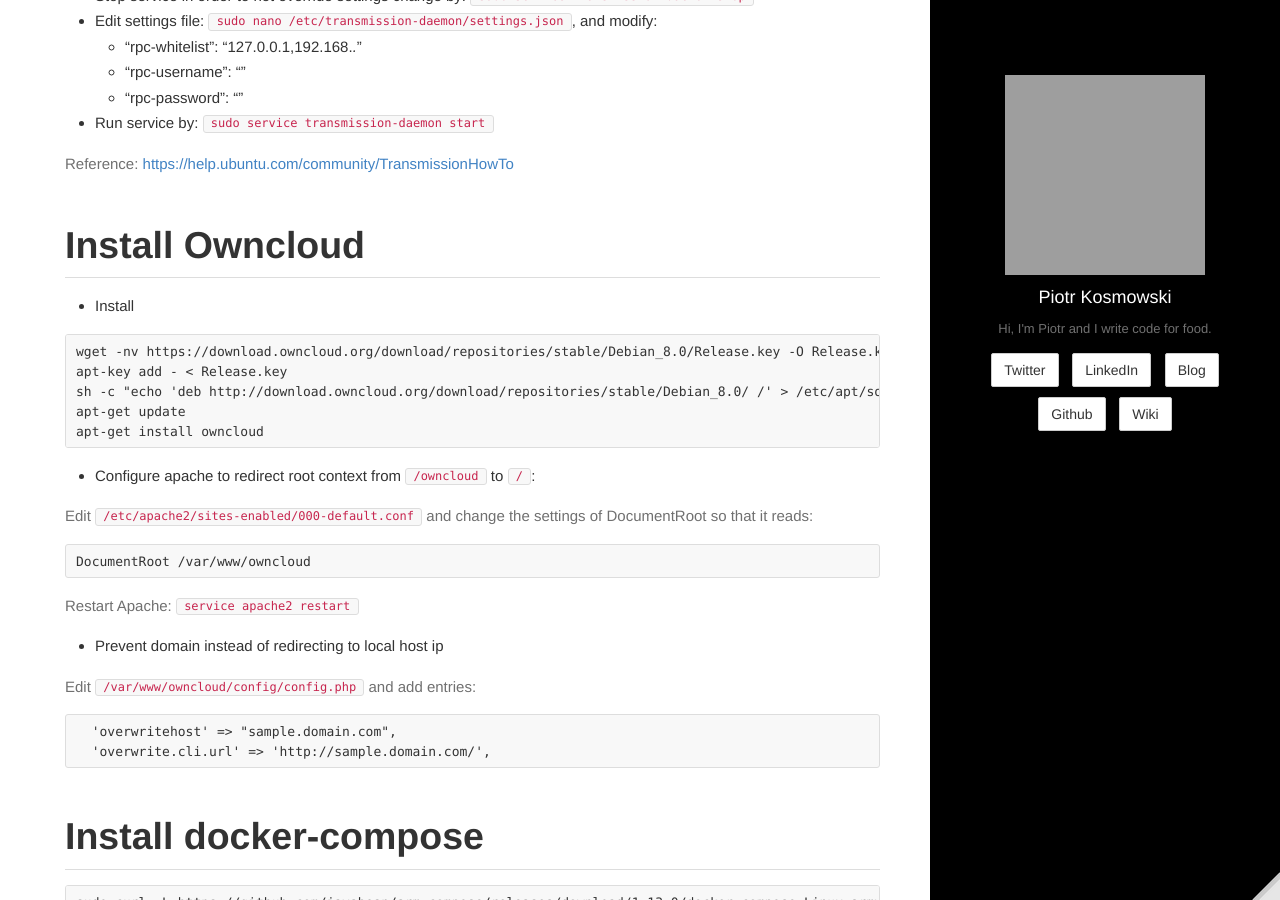
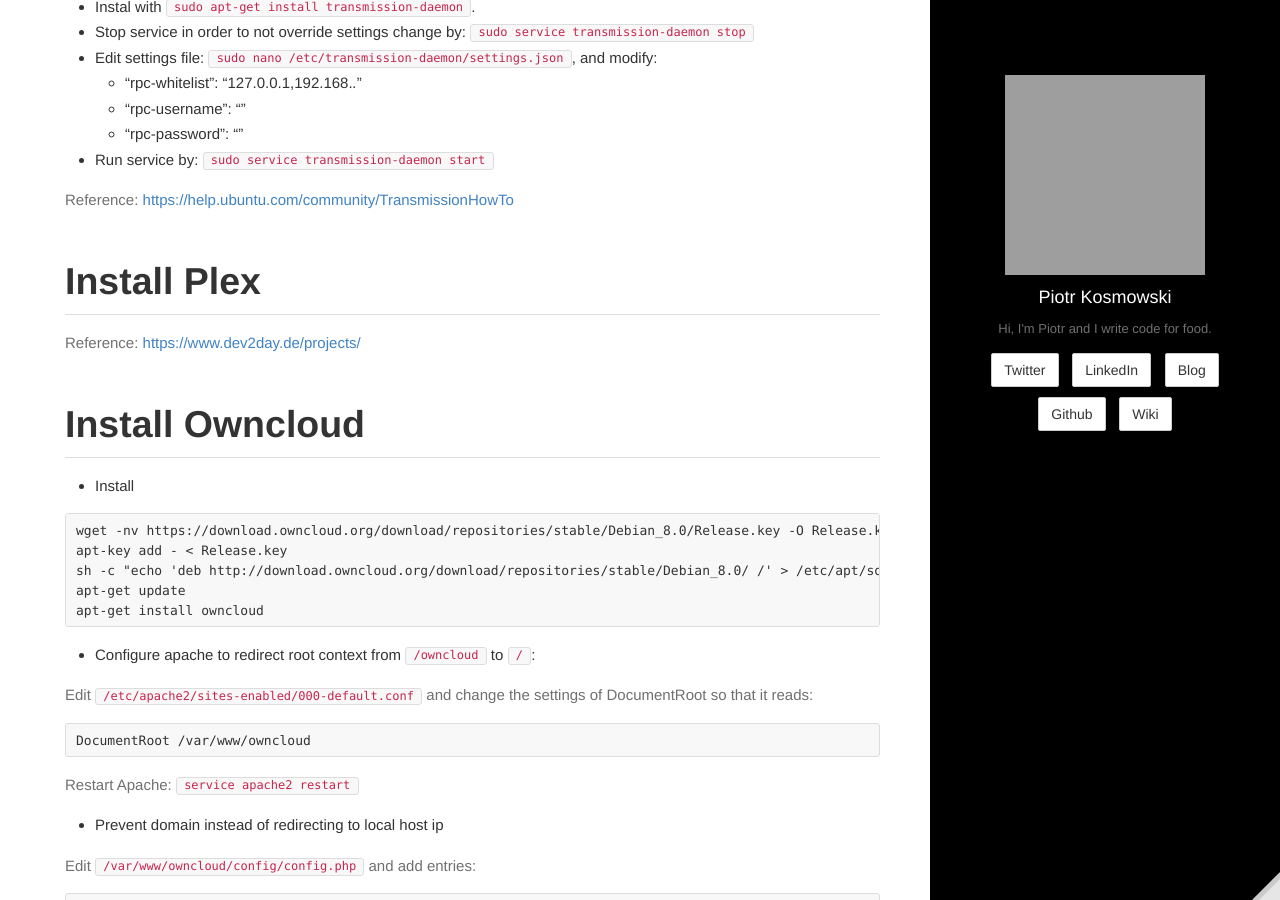
Before and after one commit to kospiotr/kospiotr.github.io, a Jekyll site: the page built from wiki/raspberry-pi.md, in a window 1280 px wide and 900 px high, scrolled down 1536 px. Built offline with Jekyll 4.4.1, drawn with Linux system fonts in a browser that asks for light colours; grey boxes are pictures that could not be loaded.

Commit message:
Update raspberry-pi.md

```diff
--- a/wiki/raspberry-pi.md
+++ b/wiki/raspberry-pi.md
@@ -54,6 +54,10 @@
 
 Reference: [https://help.ubuntu.com/community/TransmissionHowTo](https://help.ubuntu.com/community/TransmissionHowTo)
 
+# Install Plex
+
+Reference: [https://www.dev2day.de/projects/](https://www.dev2day.de/projects/)
+
 # Install Owncloud
 
 * Install
```
